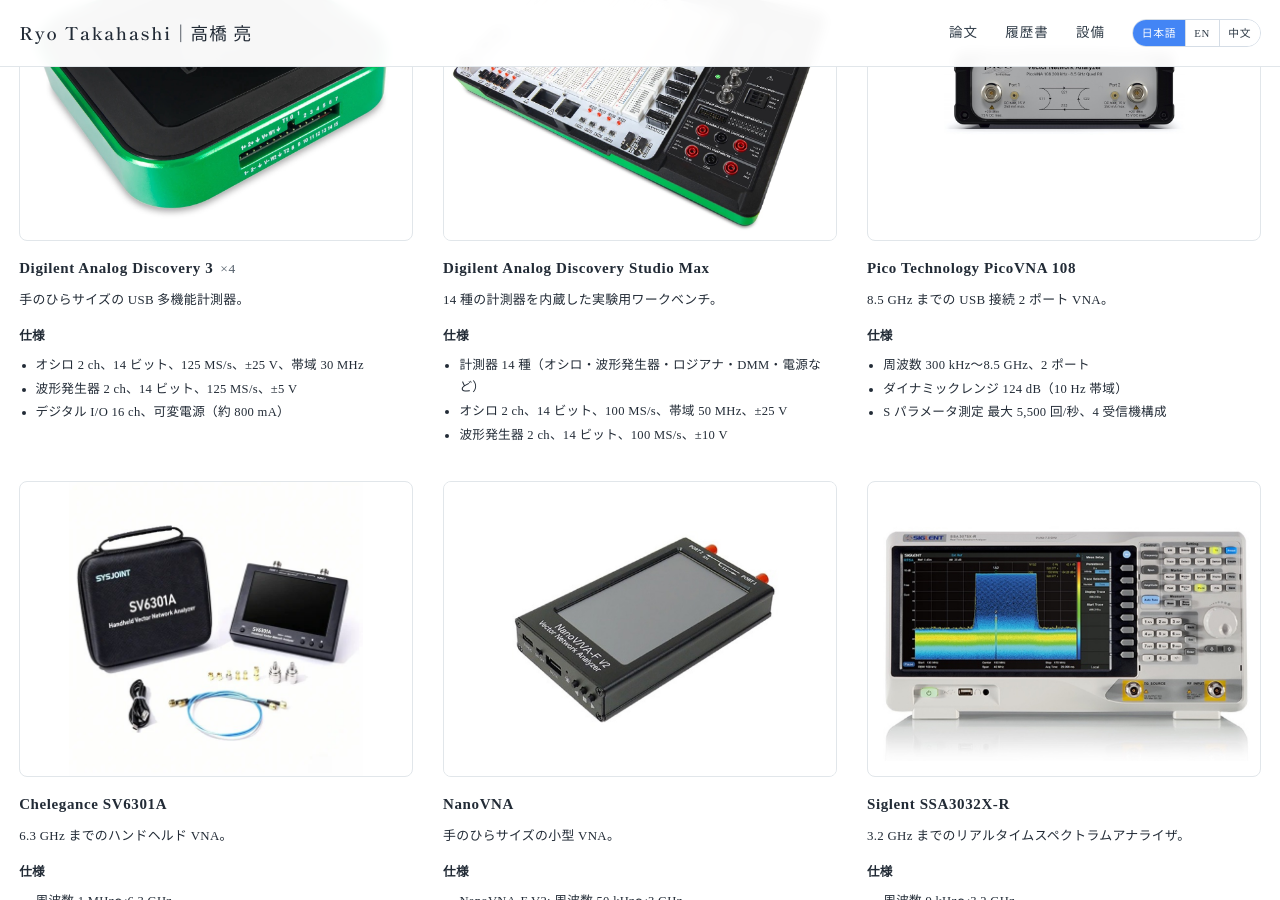
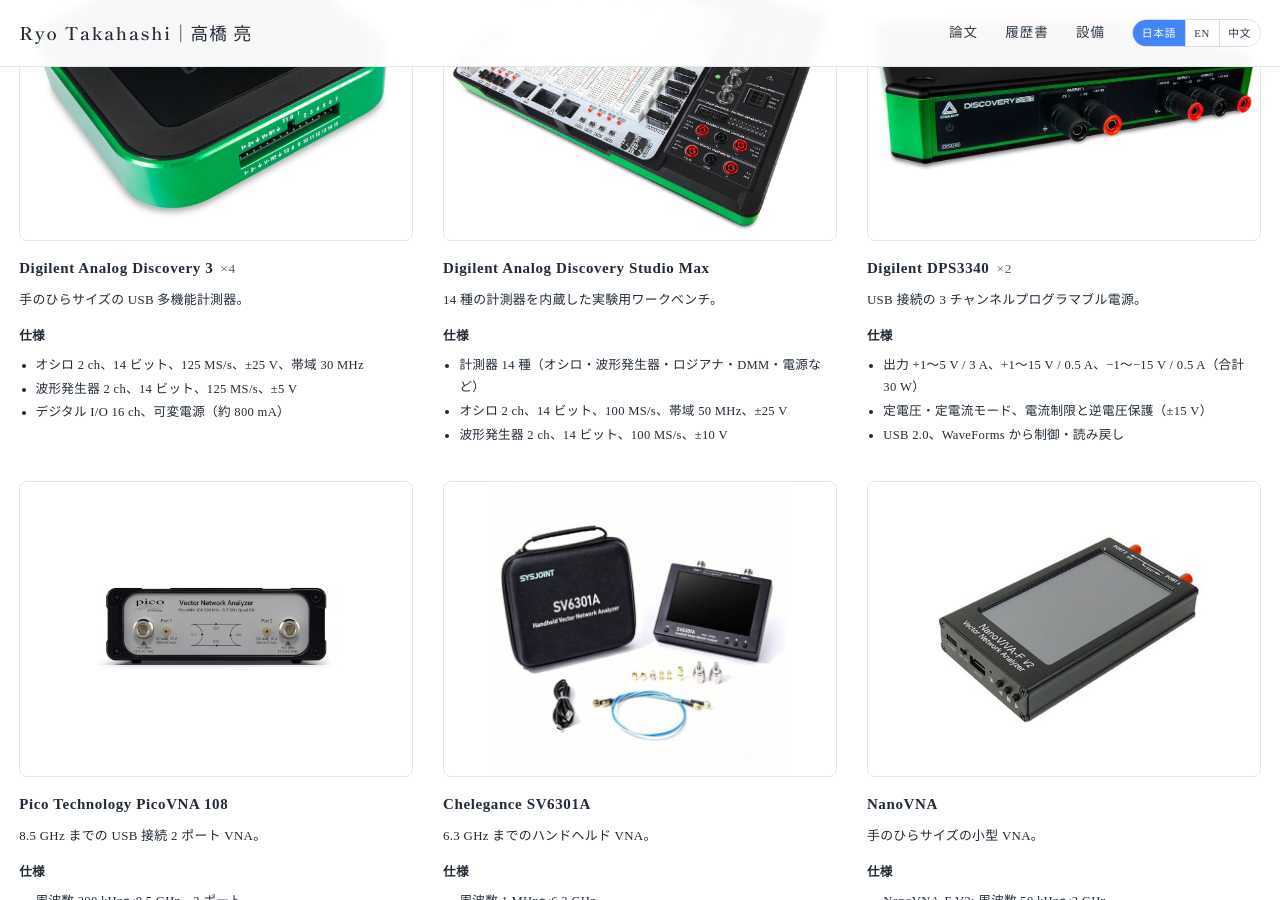
Before and after one commit to takahashiryo/takahashiryo.github.io, a Jekyll site: the page built from _pages/ja-facilities.html, in a window 1280 px wide and 900 px high, scrolled down 1496 px. Built offline with Jekyll 4.4.1, drawn with Linux system fonts in a browser that asks for light colours.

Commit message:
Facilities の計測に Digilent DPS3340（3 ch プログラマブル電源）×2 を追加
Co-Authored-By: Claude Fable 5.1 <noreply@anthropic.com>

```diff
--- a/_data/facilities.yml
+++ b/_data/facilities.yml
@@ -204,6 +204,30 @@
           - "14 种仪器（示波器、波形发生器、逻辑分析仪、DMM、电源等）"
           - "示波器 2 通道，14 位，100 MS/s，带宽 50 MHz，±25 V"
           - "波形发生器 2 通道，14 位，100 MS/s，±10 V"
+
+    - id: "dps3340"
+      name: "DPS3340"
+      maker: "Digilent"
+      image: "dps3340.jpg"
+      qty: 2
+      ja:
+        desc: "USB 接続の 3 チャンネルプログラマブル電源。"
+        specs:
+          - "出力 +1〜5 V / 3 A、+1〜15 V / 0.5 A、−1〜−15 V / 0.5 A（合計 30 W）"
+          - "定電圧・定電流モード、電流制限と逆電圧保護（±15 V）"
+          - "USB 2.0、WaveForms から制御・読み戻し"
+      en:
+        desc: "USB three-channel programmable power supply."
+        specs:
+          - "Outputs +1 to 5 V / 3 A, +1 to 15 V / 0.5 A, -1 to -15 V / 0.5 A (30 W total)"
+          - "Constant-voltage and constant-current modes, current limits and reverse-voltage protection (±15 V)"
+          - "USB 2.0, controlled and read back from WaveForms"
+      zh:
+        desc: "USB 三通道可编程电源。"
+        specs:
+          - "输出 +1〜5 V / 3 A、+1〜15 V / 0.5 A、−1〜−15 V / 0.5 A（总计 30 W）"
+          - "恒压 / 恒流模式，电流限制与反向电压保护（±15 V）"
+          - "USB 2.0，通过 WaveForms 控制与回读"
 
     - id: "picovna-108"
       name: "PicoVNA 108"
```
Also changed, not shown: images/facilities/dps3340.jpg (added).
